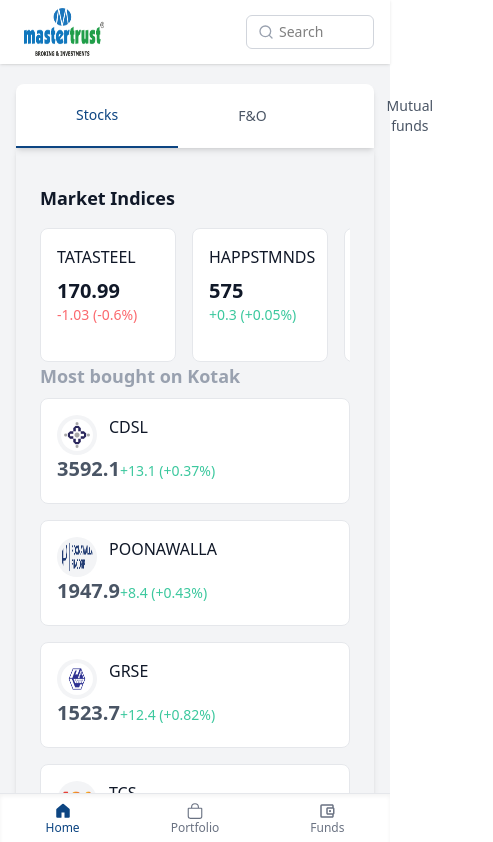
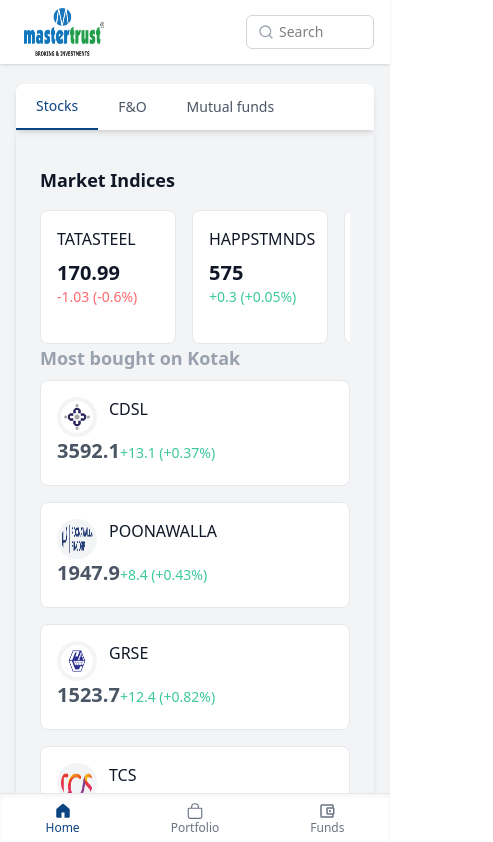
Before and after one commit to ShumailaKhan12/master_Trust, a React (Vite) app: page / in a window 390 px wide. Shown: the top 842 px of the page, 493 px wide, since content can reach past the window. Built offline with nearby package versions, Linux system fonts and the light colour scheme.

Commit message:
set in responsive screen

```diff
--- a/src/Data/home.json
+++ b/src/Data/home.json
@@ -1,28 +1,28 @@
 {
   "mostBoughtStocks": [
     {
-      "img":"../../public/Images/home/cdsl.png",
+      "img":"/images/home/cdsl.png",
       "name": "CDSL",
       "price": 3592.10,
       "change": 13.10,
       "changePercent": 0.37
     },
     {
-      "img":"../../public/Images/home/poonewala.png",
+      "img":"/images/home/poonewala.png",
       "name": "POONAWALLA",
       "price": 1947.90,
       "change": 8.40,
       "changePercent": 0.43
     },
     {
-      "img":"../../public/Images/home/GRSE.png",
+      "img":"/images/home/GRSE.png",
       "name": "GRSE",
       "price": 1523.70,
       "change": 12.40,
       "changePercent": 0.82
     },
     {
-      "img":"../../public/Images/home/TCS.webp",
+      "img":"/images/home/TCS.webp",
       "name": "TCS",
       "price": 4904.20,
       "change": 65.00,
@@ -80,36 +80,36 @@
   "investingTools": [
     {
       "name": "Screeners",
-      "icon": "../../public/images/home/setting.png"
+      "icon": "/images/home/setting.png"
     },
     {
       "name": "Results",
-      "icon": "../../public/images/home/result.png"
+      "icon": "/images/home/result.png"
     },
     {
       "name": "Superstar investors",
-      "icon": "../../public/images/home/superstar.png"
+      "icon": "/images/home/superstar.png"
     },
     {
       "name": "Trade from charts",
-      "icon": "../../public/images/home/trade-chart.png",
+      "icon": "/images/home/trade-chart.png",
       "badge": "NEW"
     }
   ],
   "researchTools": [
     {
       "name": "Investment ideas",
-      "icon": "../../public/images/home/investment.png"
+      "icon": "/images/home/investment.png"
     },
     {
       "name": "Trading calls",
-      "icon": "../../public/images/home/investment.png"
+      "icon": "/images/home/investment.png"
     }
   ],
   "marketUpdates": [
     {
       "name": "Live news",
-      "icon": "../../public/images/home/Live.png"
+      "icon": "/images/home/live.png"
     }
   ]
 }
--- a/src/pages/home/home.jsx
+++ b/src/pages/home/home.jsx
@@ -21,17 +21,17 @@ const Home = () => {
     return (
         <div>
             <Navbar />
-            <div className="flex bg-gray-100 ">
+            <div className="flex bg-gray-100">
                 <Sidebar />
                 <div className="p-4 space-y-6 pt-16 w-full my-2 mt-5 lg:mt-2 lg:ml-110">
                     {/* Tabs */}
-                    <div className=" rounded-lg">
+                    <div className="rounded-lg">
                         <div className="flex shadow-md bg-white rounded-tl-lg rounded-tr-lg">
                             {['Stocks', 'F&O', 'Mutual funds'].map((tab) => (
                                 <button
                                     key={tab}
                                     onClick={() => setActiveTab(tab)}
-                                    className={`px-15 py-3 text-sm font-medium ${activeTab === tab
+                                    className={`px-5 md:px-15 py-3 text-sm font-medium ${activeTab === tab
                                         ? 'text-blue border-blue'
                                         : 'text-gray-600 hover:text-gray-900'
                                         }`}
--- a/src/pages/portfolio/portfolio.jsx
+++ b/src/pages/portfolio/portfolio.jsx
@@ -44,7 +44,7 @@ const { portfolioData } = stocks;
           <div className="mt-18 m-0 lg:ml-110 space-y-6 w-full">
             <div className="bg-white py-10 rounded-lg mx-5">
               {/* Header Section */}
-              <div className="flex items-center justify-around w-full px-4 max-w-5xl mb-10">
+              <div className="flex flex-col lg:flex-row items-center justify-around w-full px-4 max-w-5xl mb-10">
                 <div className="py-8">
                   <h2 className="text-xl font-semibold text-gray-800 lg:pt-8">
                     Ready. Set. Invest.
```
